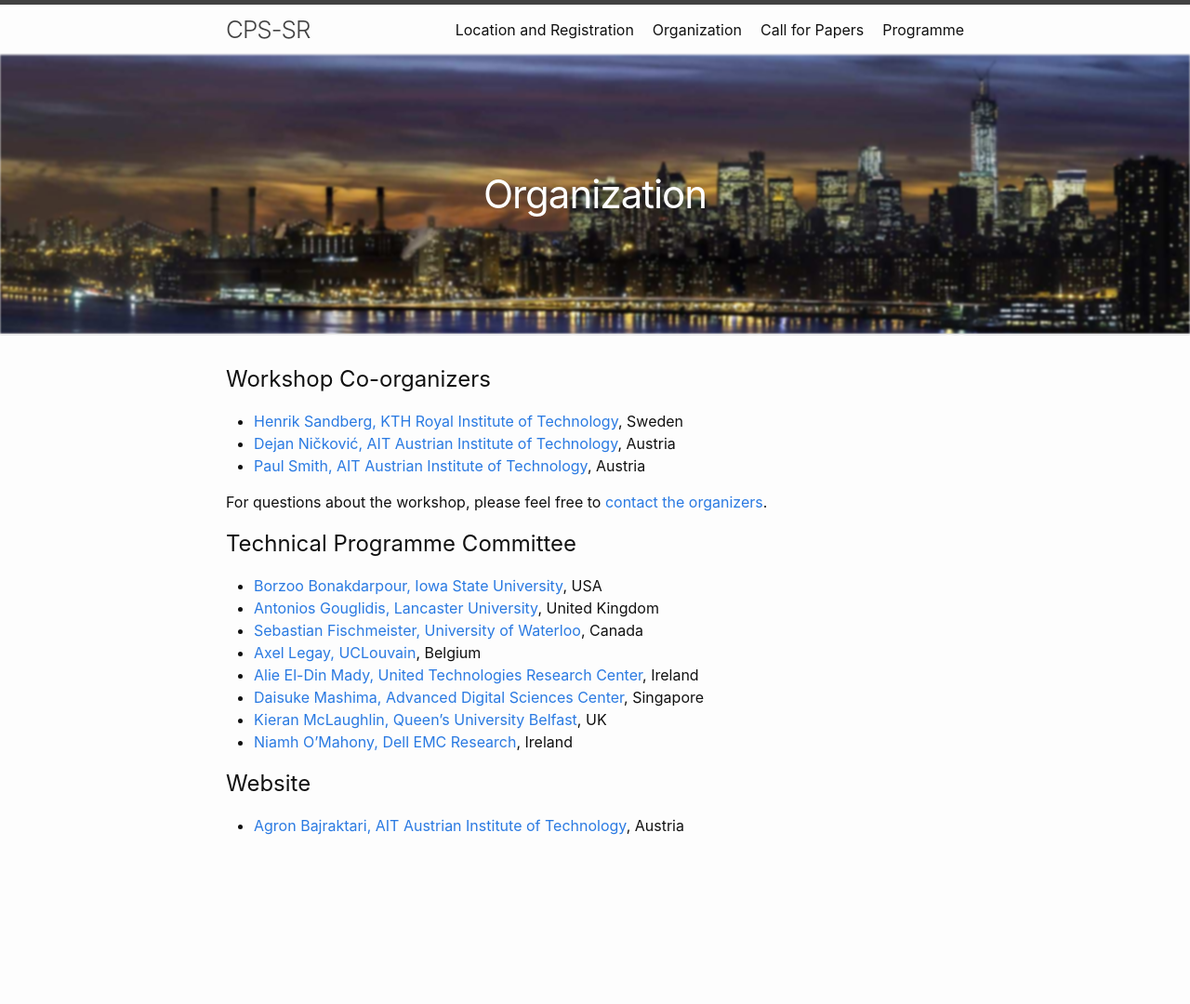
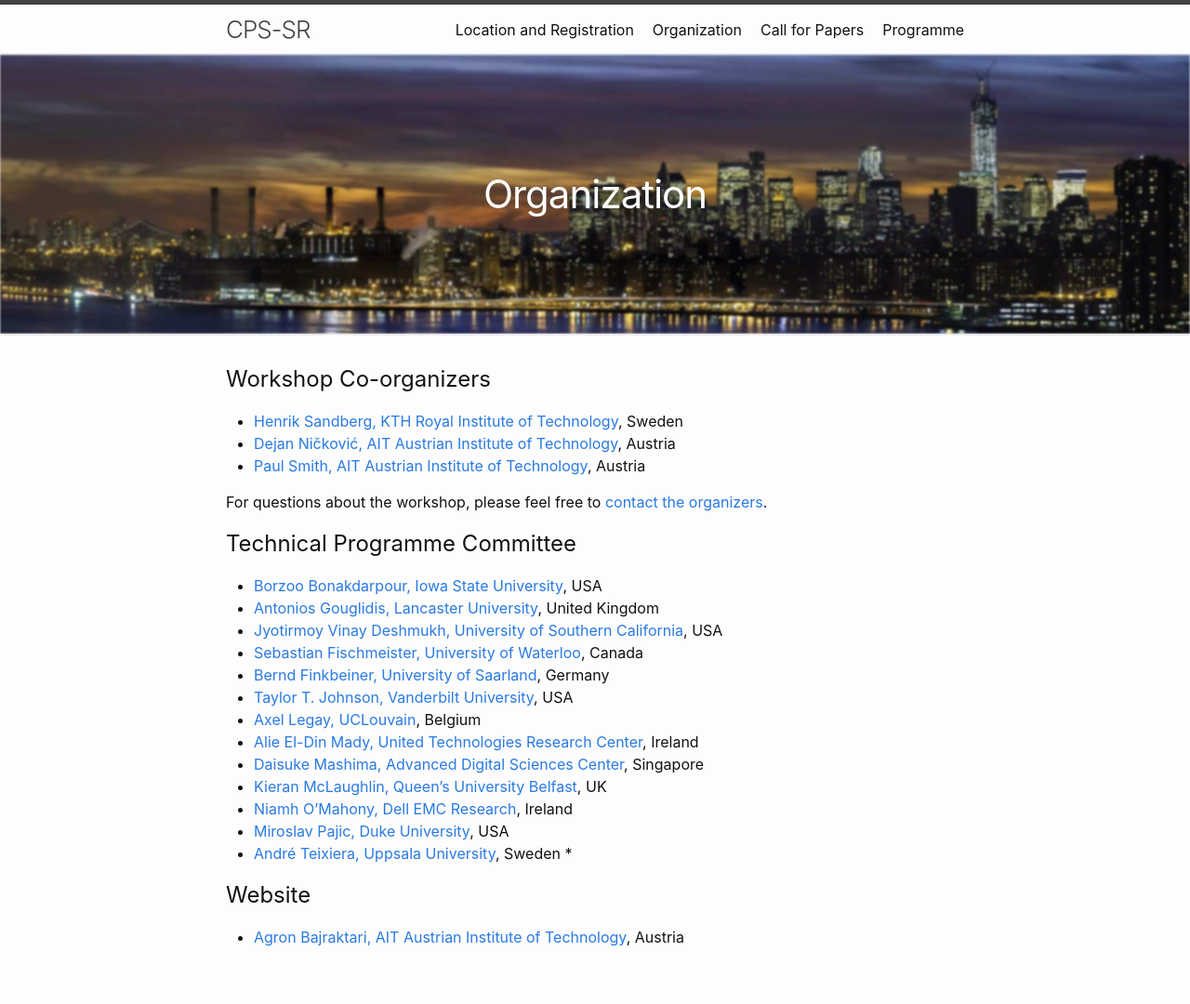
Before and after one commit to ait-csr/cps-sr, a Jekyll site: the page built from organization.md, in a window 1280 px wide. Shown: the whole page at 93% size. Built offline with Jekyll 4.4.1, drawn with Linux system fonts in a browser that asks for light colours; before the commit the page ends 960 px from its top, so only the background shows below that.

Commit message:
Adding the remaining TPC members.

```diff
--- a/organization.md
+++ b/organization.md
@@ -19,12 +19,18 @@ For questions about the workshop, please feel free to [contact the organizers](m
 
 * [Borzoo Bonakdarpour, Iowa State University](http://web.cs.iastate.edu/~borzoo/), USA
 * [Antonios Gouglidis, Lancaster University](http://www.lancaster.ac.uk/scc/about-us/people/antonios-gouglidis), United Kingdom
+* [Jyotirmoy Vinay Deshmukh, University of Southern California](https://viterbi.usc.edu/directory/faculty/Deshmukh/Jyotirmoy), USA
 * [Sebastian Fischmeister, University of Waterloo](https://uwaterloo.ca/embedded-software-group/people-profiles/sebastian-fischmeister), Canada
+* [Bernd Finkbeiner, University of Saarland](https://www.react.uni-saarland.de/people/finkbeiner.html), Germany
+* [Taylor T. Johnson, Vanderbilt University](http://www.taylortjohnson.com/), USA
 * [Axel Legay, UCLouvain](https://scholar.google.com/citations?user=6sGLpJIAAAAJ&hl=en), Belgium
 * [Alie El-Din Mady, United Technologies Research Center](https://www.researchgate.net/profile/Alie_El_Din_Mady), Ireland
 * [Daisuke Mashima, Advanced Digital Sciences Center](https://adsc.illinois.edu/people/daisuke-mashima), Singapore
 * [Kieran McLaughlin, Queen's University Belfast](https://pure.qub.ac.uk/portal/en/persons/kieran-mclaughlin(31c4903b-a883-4ccd-8d7c-921e0612a887).html), UK
 * [Niamh O'Mahony, Dell EMC Research](https://www.linkedin.com/in/nmomahony/), Ireland
+* [Miroslav Pajic, Duke University](http://people.duke.edu/~mp275/), USA
+* [André Teixiera, Uppsala University](http://www.signal.uu.se/Staff/at/at.html), Sweden
+*
 
 # Website
 * [Agron Bajraktari, AIT Austrian Institute of Technology](https://be.linkedin.com/in/bajraktari-agron-94400b141), Austria
```
